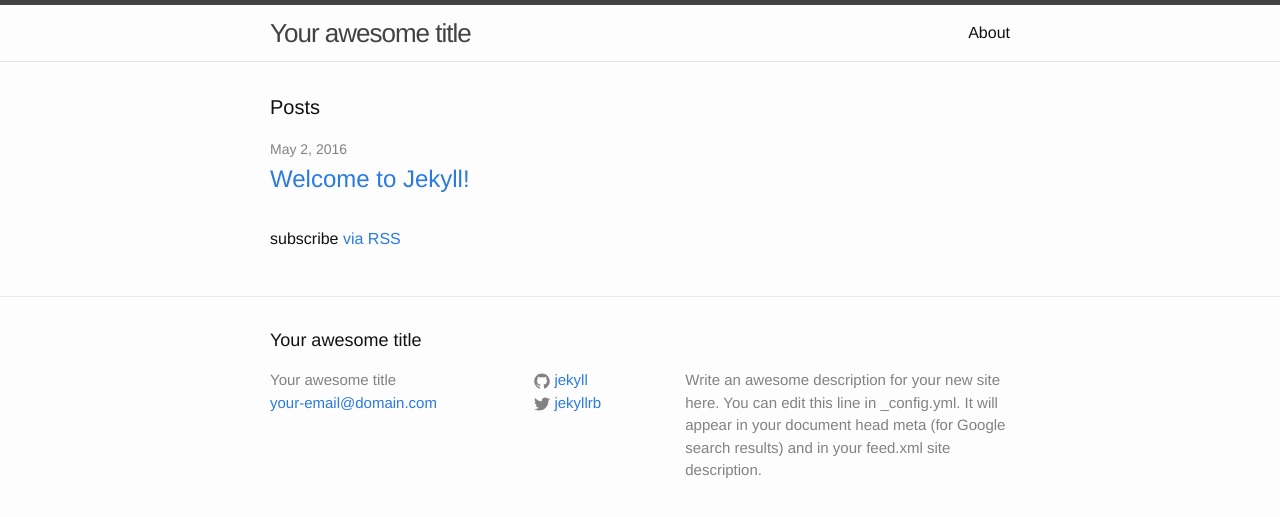
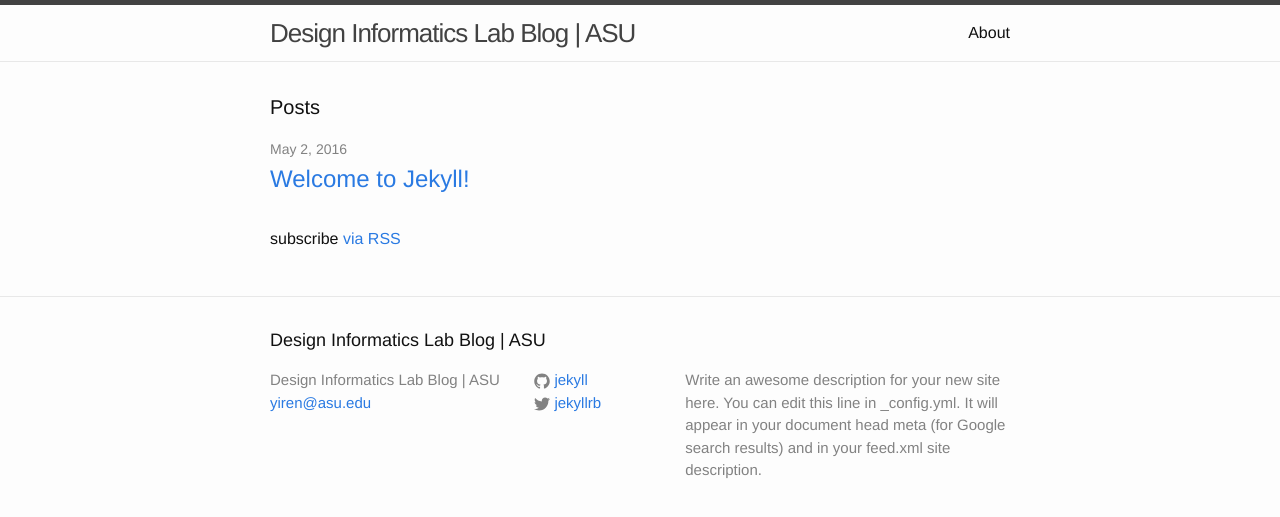
Before and after one commit to DesignInformaticsLab/DesignInformaticsLab.github.io, a Jekyll site: the page built from index.html, in a window 1280 px wide. Shown: the top 517 px of the page. Built offline with Jekyll 4.4.1, drawn with Linux system fonts in a browser that asks for light colours.

Commit message:
Updated _config.yml

```diff
--- a/_config.yml
+++ b/_config.yml
@@ -6,8 +6,8 @@
 # 'jekyll serve'. If you change this file, please restart the server process.
 
 # Site settings
-title: Your awesome title
-email: your-email@domain.com
+title: Design Informatics Lab Blog | ASU
+email: yiren@asu.edu
 description: > # this means to ignore newlines until "baseurl:"
   Write an awesome description for your new site here. You can edit this
   line in _config.yml. It will appear in your document head meta (for
```
